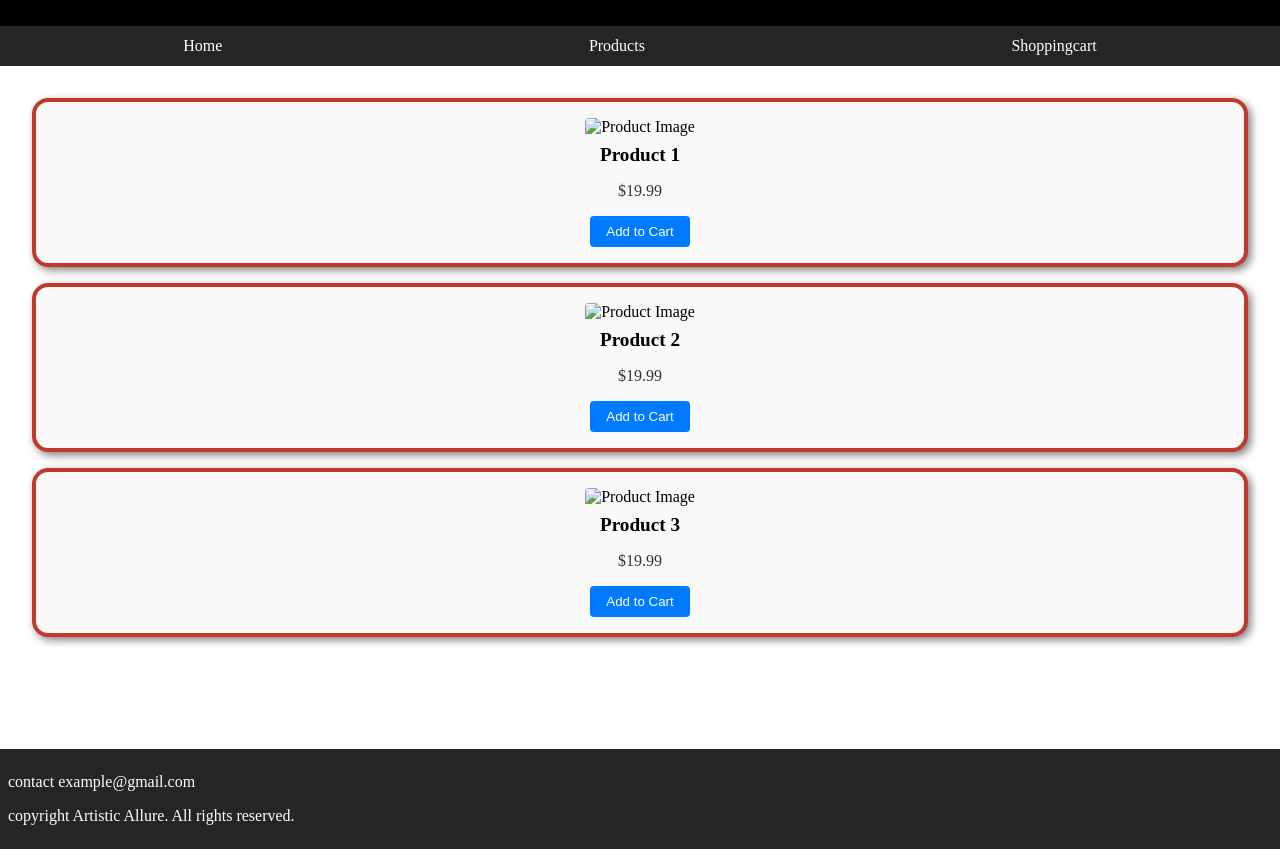
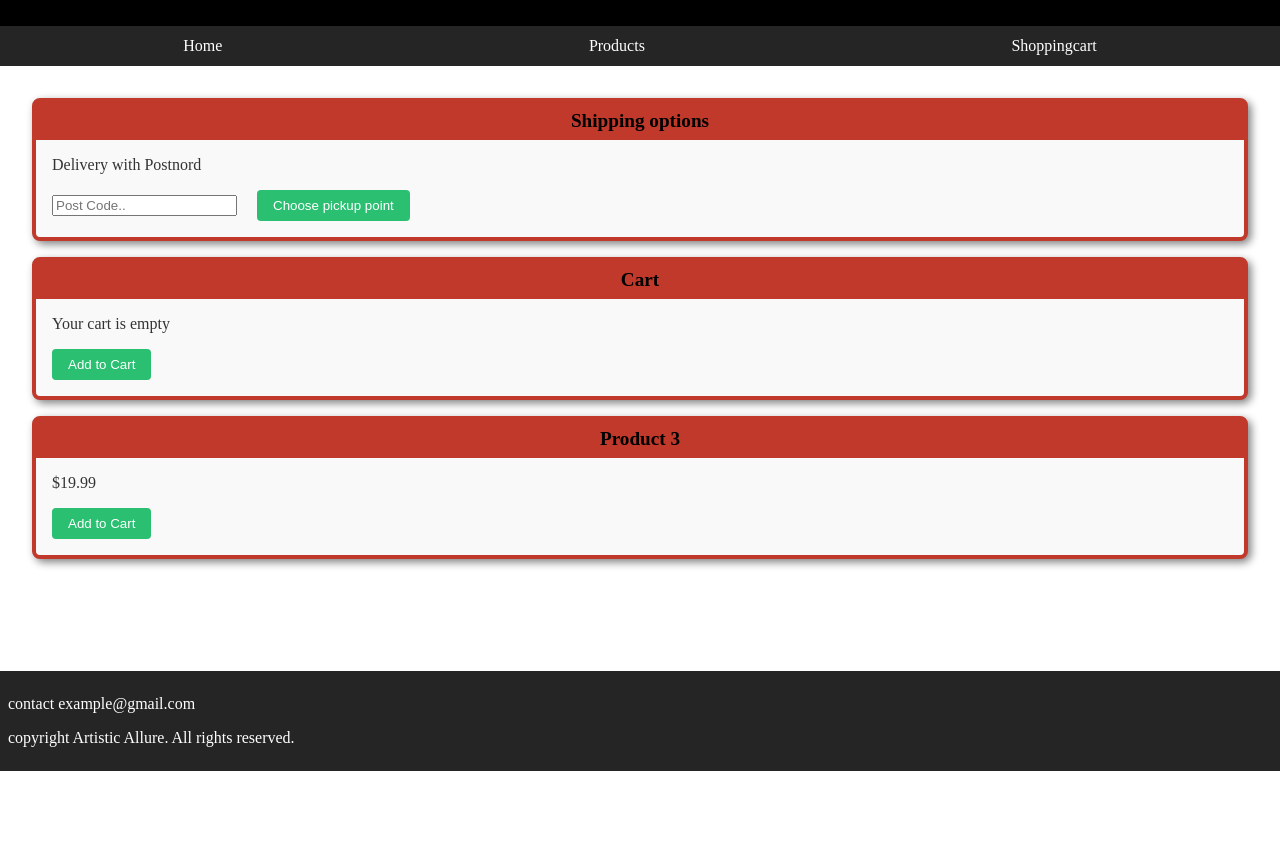
Before and after one commit to OlofEricsson/ArtisticAllure, a plain HTML site: page artisticallure/shoppingcart.html in a window 1280 px wide. Shown: the part 70-919 px from the top of the page. After the commit the page ends 841 px from the top, so only its background shows below. Drawn offline with Linux system fonts and the light colour scheme.

Commit message:
Jobbat på shoppingcart sidan

```diff
--- a/artisticallure/products.css
+++ b/artisticallure/products.css
@@ -2,6 +2,7 @@ body {
 
       border: 0px;
       margin: 0px;
+      height: 100%;
 
 }
 
@@ -44,6 +45,12 @@ a {
 
       width: 100vw;
       background-color: white;
+
+}
+
+main {
+
+      flex: 1;
 
 }
 
--- a/artisticallure/shoppingcart.css
+++ b/artisticallure/shoppingcart.css
@@ -42,7 +42,7 @@ a {
 
 }
 
-.product-grid {
+.shopping-grid {
       display: grid;
       grid-template-columns: repeat(minmax(200px, 1fr),auto-fit);
       gap: 1rem;
@@ -52,39 +52,47 @@ a {
 .card {
     background-color: #f9f9f9;
     border: 0.3rem solid #c0392b;
-    border-radius: 1rem;
+    border-radius: 0.5rem;
     box-shadow: 0.2rem 0.2rem 0.5rem gray;
-    padding: 1rem;
-    text-align: center;
-}
 
-.card img {
-    max-width: 100%;
-    height: auto;
-    border-radius: 4px;
+    text-align: left;
 }
 
 .card h2 {
     font-size: 1.2rem;
-    margin: 0.5rem 0;
+    background-color: #c0392b;
+    margin: 0%;
+    padding: 0.5rem;
+    text-align: center;
 }
 
 .card p {
     font-size: 1rem;
     color: #333;
+    margin-left: 1rem;
+    margin-bottom: 1rem;
+}
+
+#PostCode {
+
+    margin-left: 1rem;
+    margin-bottom: 1rem;
+
 }
 
 .card button {
-    background-color: #007bff;
+    background-color: #2ABF71;
     color: white;
     border: none;
+    margin-left: 1rem;
+    margin-bottom: 1rem;
     border-radius: 4px;
     padding: 0.5rem 1rem;
     cursor: pointer;
 }
 
 .card button:hover {
-    background-color: #0056b3;
+    background-color: #208d55;
 }
 
 footer {
--- a/artisticallure/shoppingcart.html
+++ b/artisticallure/shoppingcart.html
@@ -18,23 +18,22 @@
         </nav>
 
         <main>
-            <section class="product-grid">
+            <section class="shopping-grid">
+
                   <div class="card">
-                        <img src="/artisticallure/images/sample-product.jpg" alt="Product Image">
-                        <h2>Product 1</h2>
-                        <p>$19.99</p>
+                        <h2>Shipping options</h2>
+                        <p>Delivery with Postnord</p>
+                        <input type="text" placeholder="Post Code.." id="PostCode">
+                        <button>Choose pickup point</button>
+                  </div>
+
+                  <div class="card">
+                        <h2>Cart</h2>
+                        <p>Your cart is empty</p>
                         <button>Add to Cart</button>
                   </div>
 
                   <div class="card">
-                        <img src="/artisticallure/images/sample-product.jpg" alt="Product Image">
-                        <h2>Product 2</h2>
-                        <p>$19.99</p>
-                        <button>Add to Cart</button>
-                  </div>
-
-                  <div class="card">
-                        <img src="/artisticallure/images/sample-product.jpg" alt="Product Image">
                         <h2>Product 3</h2>
                         <p>$19.99</p>
                         <button>Add to Cart</button>
```
